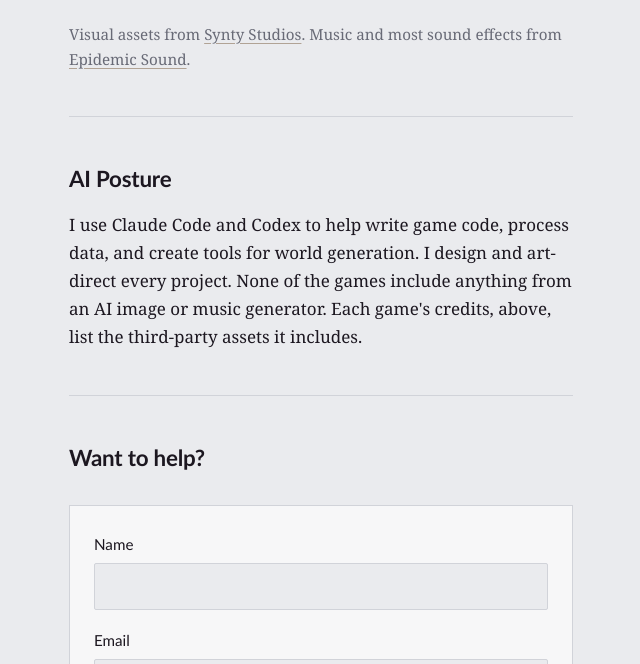
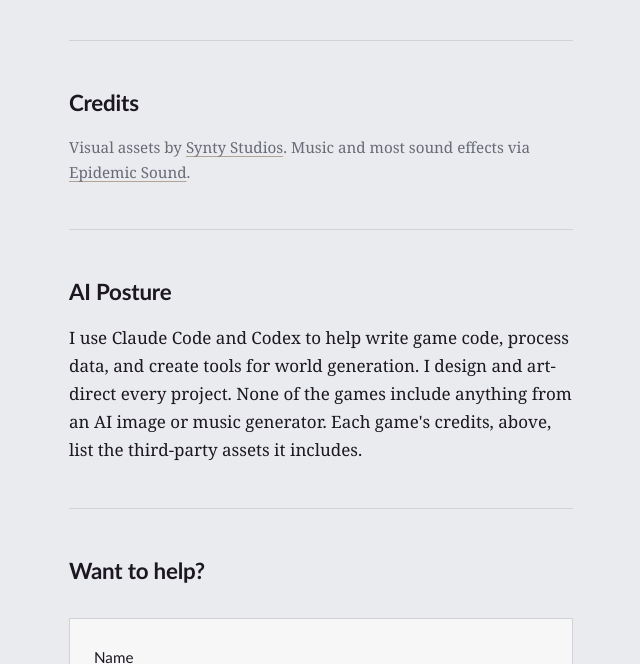
Before and after one commit to usmile1/streetdog-life, a Jekyll site: the page built from games/index.html, in a window 1280 px wide and 900 px high, scrolled down 2202 px, cut to the strip 236-900 px from the top of the window. Shown: the whole strip, without its empty margins (319-959 px from the left). Built offline with Jekyll 4.4.1, drawn with Linux system fonts in a browser that asks for light colours.

Commit message:
Games: Lucky! credits set like Sandy and ARC9's
Co-Authored-By: Claude Opus 5.5 <noreply@anthropic.com>

```diff
--- a/games/index.html
+++ b/games/index.html
@@ -134,9 +134,15 @@ og_description: "Love dogs? Tired of doomscrolling? Play Sandy and ARC9. Early a
   <iframe class="itch" frameborder="0" src="https://itch.io/embed/5185987" width="552" height="167"
           title="Lucky! on itch.io"><a href="https://usmile1.itch.io/lucky">Lucky! by usmile1</a></iframe>
 
-  <p class="quiet">
-    Visual assets from <a href="https://syntystore.com/" rel="noopener">Synty Studios</a>. Music and
-    most sound effects from <a href="https://www.epidemicsound.com/" rel="noopener">Epidemic Sound</a>.
+  <hr>
+
+  <!-- Set the same way as Sandy and ARC9's credits: a Credits heading and p.credits. Condensed from
+       Lucky!'s in-game CREDITS screen. -->
+  <h2 id="lucky-credits">Credits</h2>
+
+  <p class="credits">
+    Visual assets by <a href="https://syntystore.com/" rel="noopener">Synty Studios</a>. Music and most
+    sound effects via <a href="https://www.epidemicsound.com/" rel="noopener">Epidemic Sound</a>.
   </p>
 
   <hr>
```
